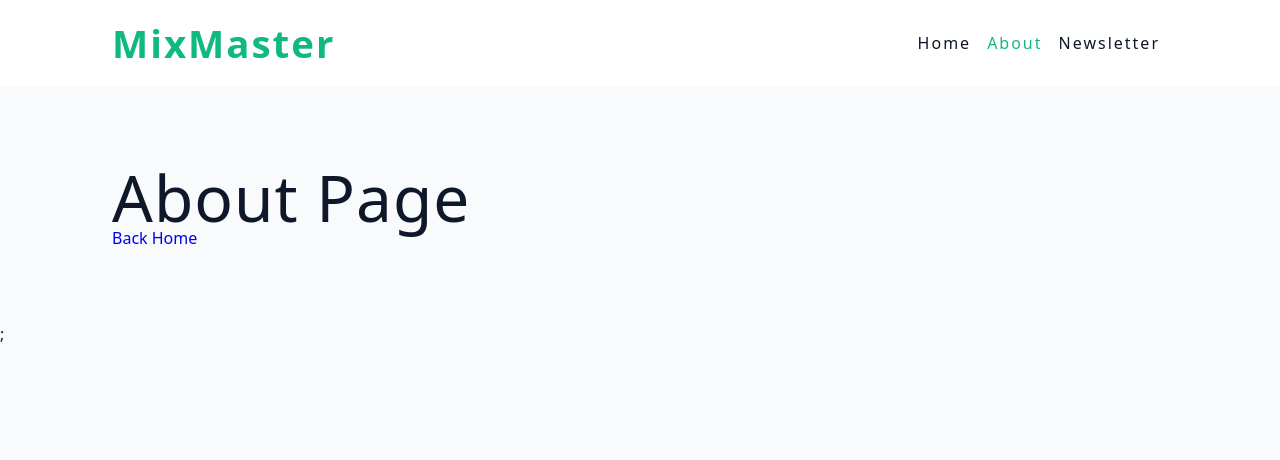
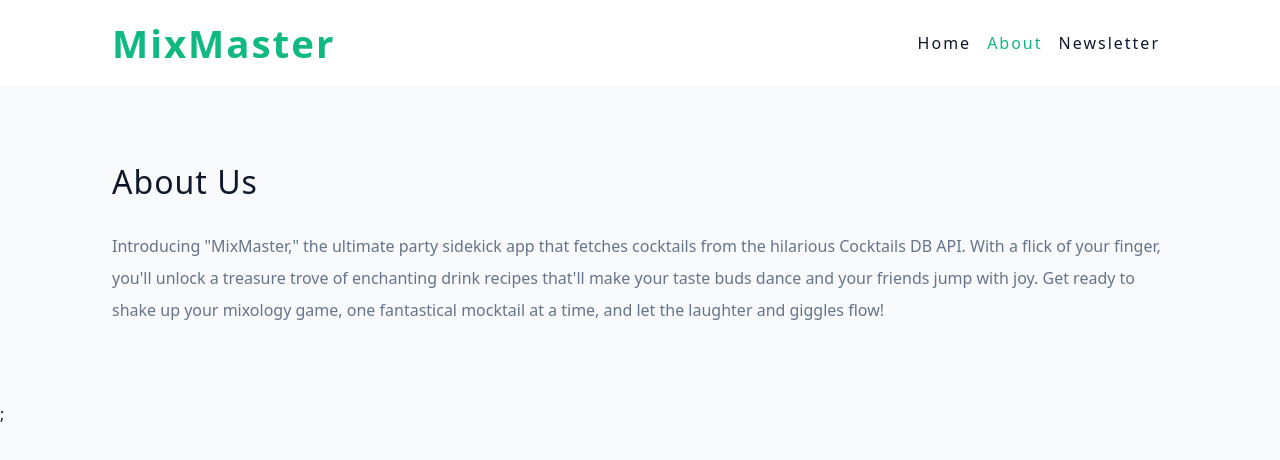
Before and after one commit to arminshahcheraghi/mixMaster, a React (Vite) app: page /#/about in a window 1280 px wide. Shown: the top 460 px of the page. Built offline with nearby package versions, Linux system fonts and the light colour scheme.

Commit message:
updated src/App.jsx

```diff
--- a/package.json
+++ b/package.json
@@ -3,7 +3,6 @@
   "private": true,
   "version": "0.0.0",
   "type": "module",
-  "homepage": "https://arminshahcheraghi.github.io/mixMaster",
   "scripts": {
     "dev": "vite",
     "build": "vite build",
--- a/src/components/SearchForm.jsx
+++ b/src/components/SearchForm.jsx
@@ -1,6 +1,6 @@
 import { Form, useNavigation } from 'react-router-dom';
 import Wrapper from '../assets/wrappers/SearchForm';
-const SearchForm = () => {
+const SearchForm = ({searchTerm}) => {
   const navigation = useNavigation();
   const isSubmitting = navigation.state === 'submitting';
   return (
@@ -10,7 +10,7 @@
           type='search'
           name='search'
           className='form-input'
-          defaultValue='vodka'
+          defaultValue={searchTerm}
         />
         <button type='submit' className='btn' disabled={isSubmitting}>
           {isSubmitting ? 'searching...' : 'search'}
--- a/src/pages/About.jsx
+++ b/src/pages/About.jsx
@@ -1,9 +1,19 @@
-import { Link } from "react-router-dom";
+import Wrapper from '../assets/wrappers/AboutPage';
 
 const About = () => {
-    return <div>
-        <h1>About page</h1>
-        <Link to='/'>Back Home</Link>
-    </div>
+  return (
+    <Wrapper>
+      <h3>About Us</h3>
+      <p>
+        Introducing "MixMaster," the ultimate party sidekick app that fetches
+        cocktails from the hilarious Cocktails DB API. With a flick of your
+        finger, you'll unlock a treasure trove of enchanting drink recipes
+        that'll make your taste buds dance and your friends jump with joy. Get
+        ready to shake up your mixology game, one fantastical mocktail at a
+        time, and let the laughter and giggles flow!
+      </p>
+    </Wrapper>
+  );
 };
+
 export default About;
--- a/src/pages/Cocktail.jsx
+++ b/src/pages/Cocktail.jsx
@@ -12,6 +12,7 @@
     queryKey:['cocktail', id],
     queryFn: async () => {
     const {data} = await axios.get(`${singleCocktailUrl}${id}`);
+    console.log(data);
     return data;
     }
   }
@@ -21,7 +22,8 @@
    async ({params}) => {
     const {id} = params;
     await queryClient.ensureQueryData(singleCocktailQuery(id));
-    return {id, data};
+
+    return {id};
 }
 
 const Cocktail = () => {
--- a/vite.config.js
+++ b/vite.config.js
@@ -4,5 +4,5 @@
 // https://vitejs.dev/config/
 export default defineConfig({
   plugins: [react()],
-  base: '/mixMaster/'
+  // base: '/mixMaster/'
 })
```
